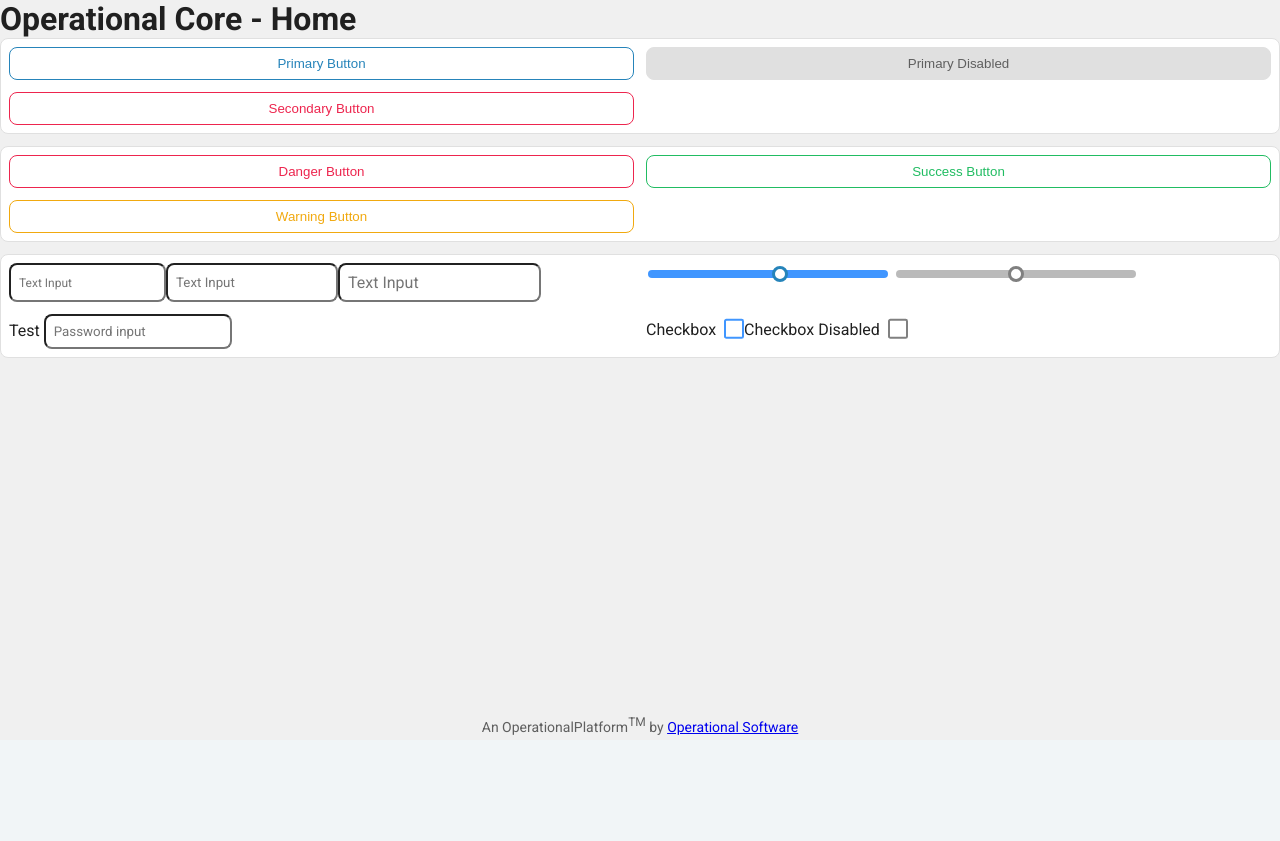
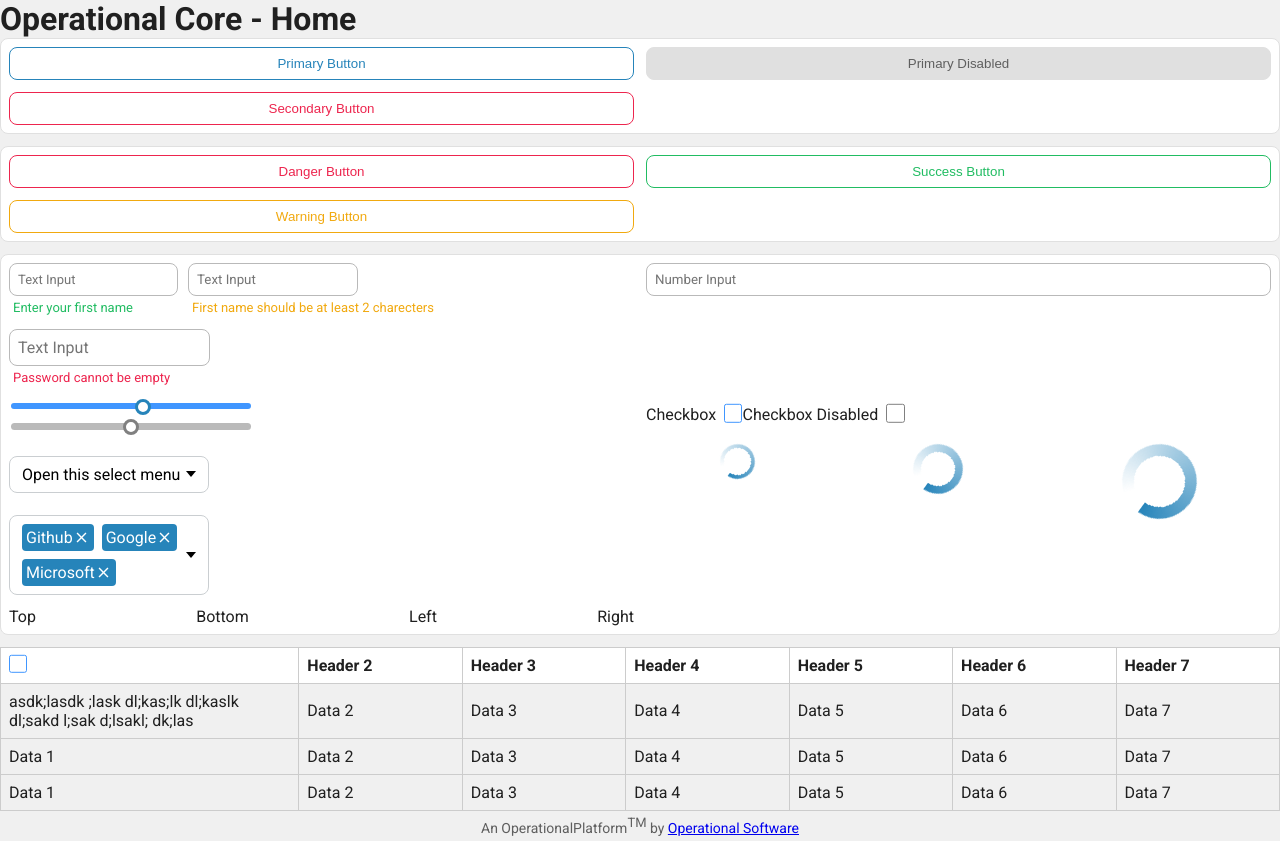
Before and after one commit to operationalsoftware/operational-core, a FastAPI app: page / in a window 1280 px wide. Shown: the part 60-901 px from the top of the page. Before the commit the page ends 795 px from the top, so only its background shows below. Run offline with FastAPI, Linux system fonts and the light colour scheme.

Commit message:
tooltip complete, table and slider style fix, multiple select style done ref #1

```diff
--- a/src/ui/modules/home.jinja2
+++ b/src/ui/modules/home.jinja2
@@ -1,4 +1,6 @@
 {% extends "authenticated.jinja2" %}
+{% from 'components/icon.jinja2' import icon %}
+
 
 {% block head %}
 {{ super() }}
@@ -40,43 +42,33 @@
   </div>
 
   <div class="card">
-    {# <input type="text" placeholder="Text Input" />
-    <input type="text" placeholder="Text Input" disabled />
-    <input type="password" placeholder="Password" />
-    <input type="password" placeholder="Password" disabled />
-    <input type="email" placeholder="Email" />
-    <input type="email" placeholder="Email" disabled />
-    <input type="number" />
-    <input type="number" disabled />
-    <input type="date" />
-    <input type="date" disabled />
-    <textarea placeholder="Text Area"></textarea>
-    <textarea placeholder="Text Area" disabled></textarea>
-    <select>
-      <option>Option 1</option>
-      <option>Option 2</option>
-    </select>
-    <select disabled>
-      <option>Option 1</option>
-      <option>Option 2</option>
-    </select> #}
+    <div style="display: flex; gap:10px; flex-wrap:wrap;">
+      <div>
+        <input class="input-sm" type="text" placeholder="Text Input" />
+        <div class="input-helper success">Enter your first name</div>
+      </div>
+      <div>
+        <input type="password" placeholder="Text Input" />
+        <div class="input-helper warning">First name should be at least 2 charecters</div>
+        {# <span>{{ icon("eye-off") }}</span> #}
 
-    <div style="display: flex;">
-      <input class="input-sm" type="text" placeholder="Text Input" />
-      <input type="text" placeholder="Text Input" />
-      <input class="input-large" type="text" placeholder="Text Input" />
+      </div>
+      <div>
+        <input class="input-large" type="text" placeholder="Text Input" />
+        <div class="input-helper error">Password cannot be empty</div>
+      </div>
     </div>
 
-    <div>
+    <div style="display: flex; flex-direction:column; gap:10px; ">
+      <input type="number" placeholder="Number Input" />
+    </div>
+
+    <div style="display: flex; flex-direction:column; gap:10px; ">
       <input type="range" min="1" max="10" id="myRange">
       <input type="range" disabled id="myRange">
     </div>
 
-    <div class="password-input">
-      <label class="inline" for="test">Test</label>
-      <input id="test" type="password" placeholder="Password input" />
-      <span class="toggle-icon" aria-hidden="true"></span>
-    </div>
+
 
 
     <div class="checkbox-container">
@@ -85,7 +77,155 @@
       <label class="inline-label" for="disabled-checkbox">Checkbox Disabled</label>
       <input id="disabled-checkbox" disabled type="checkbox">
     </div>
+
+    <div style="display: flex; flex-direction:column; gap:10px; ">
+      <div class="custom-select">
+        <div role="combobox" aria-labelledby="select button" aria-haspopup="listbox" aria-expanded="false"
+          aria-controls="select-dropdown" class="select-button">
+          <span>Open this select menu</span>
+          <span class="arrow"></span>
+        </div>
+        <ul role="listbox" id="select-dropdown" class="select-dropdown">
+          <li role="option">
+            <input type="radio" id="github" name="social-account" />
+            <label for="github">GitHub</label>
+          </li>
+          <li role="option">
+            <input type="radio" id="instagram" name="social-account" />
+            <label for="instagram">Instagram</label>
+          </li>
+          <li role="option">
+            <input type="radio" id="google" name="social-account" />
+            <label for="google">Google</label>
+          </li>
+          <li role="option">
+            <input type="radio" id="slack" name="social-account" />
+            <label for="slack">Slack</label>
+          </li>
+          <li role="option">
+            <input type="radio" id="microsoft" name="social-account" />
+            <label for="microsoft">Microsoft</label>
+          </li>
+        </ul>
+      </div>
+
+      <div class="custom-select">
+        <div role="combobox" aria-labelledby="select button" aria-haspopup="listbox" aria-expanded="false"
+          aria-controls="select-dropdown" class="select-button">
+          <div class="selected-values">
+            <span class="selected-value">Github
+              {{ icon("close") }}
+            </span>
+            <span class="selected-value">Google {{ icon("close") }}
+            </span>
+            <span class="selected-value">Microsoft {{ icon("close") }}
+            </span>
+          </div>
+          <span class="arrow"></span>
+        </div>
+        <ul role="listbox" id="select-dropdown" class="select-dropdown">
+          <li role="option">
+            <input type="radio" id="github" name="social-account" />
+            <label for="github">GitHub</label>
+          </li>
+          <li role="option">
+            <input type="radio" id="instagram" name="social-account" />
+            <label for="instagram">Instagram</label>
+          </li>
+          <li role="option">
+            <input type="radio" id="google" name="social-account" />
+            <label for="google">Google</label>
+          </li>
+          <li role="option">
+            <input type="radio" id="slack" name="social-account" />
+            <label for="slack">Slack</label>
+          </li>
+          <li role="option">
+            <input type="radio" id="microsoft" name="social-account" />
+            <label for="microsoft">Microsoft</label>
+          </li>
+        </ul>
+      </div>
+    </div>
+
+    <div style="display: flex; justify-content: space-around; gap:10px; ">
+      <div class="loading-spinner loading-spinner-sm"></div>
+      <div class="loading-spinner"></div>
+      <div class="loading-spinner loading-spinner-lg"></div>
+    </div>
+
+    <div style="display:flex; justify-content:space-between">
+      <span data-text="Thanks for hovering! I'm a tooltip" class="tooltip top">Top</span>
+
+      <span data-text="Thanks for hovering! I'm a tooltip" class="tooltip bottom">Bottom</span>
+
+      <span data-text="Thanks for hovering! I'm a tooltip" class="tooltip left">Left</span>
+
+      <span data-text="Thanks for hovering! I'm a tooltip" class="tooltip">Right</span>
+    </div>
+
+
+
   </div>
+
+  </div>
+
+
+
+  </div>
+
+
+
+  <div class="table-container">
+    <table>
+      <thead>
+        <tr>
+          <th class="table-head">
+            <input type="checkbox" id="checkbox">
+          </th>
+          <th class="table-head">Header 2</th>
+          <th class="table-head">Header 3</th>
+          <th class="table-head">Header 4</th>
+          <th class="table-head">Header 5</th>
+          <th class="table-head">Header 6</th>
+          <th class="table-head">Header 7</th>
+        </tr>
+      </thead>
+      <tbody>
+        <tr class="table-row">
+          <td class="table-data">asdk;lasdk ;lask dl;kas;lk dl;kaslk dl;sakd l;sak d;lsakl; dk;las</td>
+          <td>Data 2</td>
+          <td>Data 3</td>
+          <td>Data 4</td>
+          <td>Data 5</td>
+          <td>Data 6</td>
+          <td>Data 7</td>
+        </tr>
+        <tr class="table-row">
+          <td>Data 1</td>
+          <td>Data 2</td>
+          <td>Data 3</td>
+          <td>Data 4</td>
+          <td>Data 5</td>
+          <td>Data 6</td>
+          <td>Data 7</td>
+        </tr>
+        <tr class="table-row">
+          <td>Data 1</td>
+          <td>Data 2</td>
+          <td>Data 3</td>
+          <td>Data 4</td>
+          <td>Data 5</td>
+          <td>Data 6</td>
+          <td>Data 7</td>
+        </tr>
+      </tbody>
+    </table>
+  </div>
+
+
+
+
 
 
 </section>
--- a/static/css/components.css
+++ b/static/css/components.css
@@ -67,6 +67,7 @@ button:disabled:hover {
 }
 
 /* FORM COMPONENTS */
+input:not([type="range"]),
 textarea,
 select {
   border: 1.5px solid var(--border-color-dark);
@@ -115,23 +116,27 @@ select:focus-visible {
   font-weight: bold; /* Optionally make the label bold */
 }
 
-/* Password input */
-.password-input {
-  position: relative;
+/* Input helper */
+.input-helper {
+  margin: var(--spacing-sm);
+  font-size: var(--font-size-xs);
 }
 
-.password-input input[type="password"] {
-  padding-right: var(--spacing-xxl);
+.input-helper.success {
+  color: var(--success-color);
+}
+
+.input-helper.warning {
+  color: var(--warning-color);
+}
+
+.input-helper.error {
+  color: var(--danger-color);
 }
 
 /* Input  */
 input:not([type="range"]) {
-  border-radius: var(--border-radius);
-  background-color: var(--background-color-content);
-  padding: var(--spacing);
-  font-family: var(--font-family);
-  transition: border-color 0.2s ease-in-out, border-width 0.2s ease-in-out,
-    box-shadow 0.2s ease-in-out;
+  transition: border-color 0.2s ease-in-out, box-shadow 0.2s ease-in-out;
 }
 
 input:hover {
@@ -140,7 +145,6 @@ input:hover {
 
 input:focus-visible {
   outline: none;
-  border-width: 2px;
   border-color: var(--border-hover-color);
   box-shadow: 0 0 0.1px 0.5px var(--border-hover-color);
 }
@@ -173,7 +177,7 @@ input[type="checkbox"] {
   color: var(--border-hover-color);
   width: 1.15em;
   height: 1.15em;
-  border: 0.15em solid currentColor;
+  border: 0.1em solid currentColor;
   border-radius: 0.15em;
   transform: translateY(-0.075em);
   display: grid;
@@ -211,7 +215,6 @@ input[type="checkbox"]:disabled {
 }
 
 /* Range input */
-
 /*********** Baseline, reset styles ***********/
 input[type="range"] {
   -webkit-appearance: none;
@@ -231,7 +234,7 @@ input[type="range"]:focus {
 input[type="range"]::-webkit-slider-runnable-track {
   background-color: var(--border-hover-color);
   border-radius: 0.5rem;
-  height: 0.5rem;
+  height: 0.4rem;
   transition: filter 0.2s ease-in-out;
 }
 
@@ -254,8 +257,6 @@ input[type="range"]::-webkit-slider-thumb {
   height: 1rem;
   width: 1rem;
   transition: transform 0.2s ease-in-out;
-  position: relative; /* Make sure it's positioned relative */
-  z-index: 1; /* Place it above the track */
 }
 
 input[type="range"]::-webkit-slider-thumb:hover {
@@ -288,14 +289,6 @@ input[type="range"]::-moz-range-track {
   border-radius: 0.5rem;
   height: 0.5rem;
   transition: filter 0.2s ease-in-out;
-}
-
-input[type="range"]::-moz-range-track:hover {
-  filter: brightness(1.1);
-}
-
-input[type="range"]:disabled::-moz-range-track:hover {
-  filter: brightness(1);
 }
 
 /* slider thumb */
@@ -332,3 +325,316 @@ input[type="range"]:disabled::-moz-range-thumb:hover,
 input[type="range"]:disabled::-moz-range-thumb:focus {
   transform: scale(1);
 }
+
+/* Table */
+.table-container {
+  width: 100%;
+  overflow-x: auto; /* Enable horizontal scrolling on small screens */
+}
+
+table {
+  width: 100%;
+  border-collapse: collapse;
+}
+
+/* Optional: Add some basic styles for better readability */
+thead {
+  background-color: var(--background-color-content);
+}
+
+th,
+td {
+  cursor: pointer;
+  border: 1px solid #ccc;
+}
+
+th,
+td {
+  padding: 8px;
+  text-align: left;
+  min-width: 70px;
+  max-width: 150px;
+  transition: background-color 0.2s ease-in-out, color 0.2s ease-in-out;
+}
+
+.table-row {
+  transition: background-color 0.2s ease-in-out;
+}
+
+.table-row:hover {
+  background-color: var(--background-color-content);
+}
+
+/* Select menu */
+
+.custom-select {
+  position: relative;
+  width: 200px;
+  max-width: 100%;
+  color: #000;
+  margin-top: var(--spacing-lg);
+  z-index: 1;
+}
+
+.select-button {
+  width: 100%;
+  font-size: var(--font-size-md);
+  background-color: #fff;
+  padding: var(--spacing-md) var(--spacing-lg);
+  border: 1px solid #caced1;
+  border-radius: var(--border-radius);
+  cursor: pointer;
+  display: flex;
+  justify-content: space-between;
+  align-items: center;
+  transition: border-color 0.2s ease;
+}
+
+.select-button:hover {
+  border: 1.5px solid var(--border-hover-color);
+}
+
+.selected-values {
+  display: flex;
+  flex-wrap: wrap;
+  gap: 0.5rem;
+  align-items: center;
+}
+
+.selected-value {
+  background-color: var(--primary-color);
+  color: white;
+  padding: var(--spacing-sm);
+  border-radius: var(--border-radius-sm);
+  text-align: left;
+  display: flex;
+  align-items: center;
+}
+
+.selected-value .icon {
+  width: 17px;
+  height: 17px;
+  fill: var(--text-color-contrast);
+  transition: fill 0.2s ease-in-out;
+}
+
+.selected-value .icon:hover {
+  fill: var(--text-color-light);
+}
+
+.arrow {
+  border-left: 5px solid transparent;
+  border-right: 5px solid transparent;
+  border-top: 6px solid #000;
+  transition: transform ease-in-out 0.3s;
+}
+
+.select-dropdown {
+  position: absolute;
+  list-style: none;
+  width: 100%;
+  box-shadow: 0 10px 25px rgba(0, 0, 0, 0.2);
+  background-color: #fff;
+  border: 1px solid #caced1;
+  border-radius: var(--border-radius);
+  padding: var(--spacing);
+  margin-top: 10px;
+  max-height: 200px;
+  overflow-y: auto;
+  transition: 0.2s ease;
+  transform: scaleY(0);
+  opacity: 0;
+  visibility: hidden;
+}
+
+.custom-select.active .arrow {
+  transform: rotate(180deg);
+}
+
+.custom-select.active .select-dropdown {
+  opacity: 1;
+  visibility: visible;
+  transform: scaleY(1);
+}
+
+.select-dropdown:focus-within {
+  box-shadow: 0 10px 25px rgba(0, 0, 0, 0.5);
+}
+
+.select-dropdown li {
+  position: relative;
+  cursor: pointer;
+  display: flex;
+  gap: 1rem;
+  align-items: center;
+  border-radius: var(--border-radius);
+  transition: background-color 0.2s ease-in-out, color 0.2s ease-in-out;
+}
+
+.select-dropdown li label {
+  width: 100%;
+  padding: 8px 10px;
+  cursor: pointer;
+  border-radius: var(--border-radius);
+}
+
+.select-dropdown::-webkit-scrollbar {
+  width: 5px;
+}
+
+.select-dropdown::-webkit-scrollbar-track {
+  background: #f1f1f1;
+  border-radius: 25px;
+}
+
+.select-dropdown::-webkit-scrollbar-thumb {
+  background: #ccc;
+  border-radius: 25px;
+}
+
+.select-dropdown li:hover,
+.select-dropdown input:checked ~ label {
+  background-color: var(--primary-color);
+  color: white;
+}
+
+.select-dropdown input[type="radio"] {
+  position: absolute;
+  left: 0;
+  opacity: 0;
+}
+
+/* Loading spinner */
+.loading-spinner {
+  width: 50px;
+  height: 50px;
+  border-radius: 50%;
+  background: conic-gradient(#0000 10%, var(--primary-color));
+  mask: radial-gradient(farthest-side, #0000 calc(100% - 8px), #000 0);
+  -webkit-mask: radial-gradient(farthest-side, #0000 calc(100% - 8px), #000 0);
+  animation: s3 1s infinite linear;
+}
+
+.loading-spinner-sm {
+  width: 35px;
+  height: 35px;
+  mask: radial-gradient(farthest-side, #0000 calc(100% - 4px), #000 0);
+  -webkit-mask: radial-gradient(farthest-side, #0000 calc(100% - 4px), #000 0);
+}
+
+.loading-spinner-lg {
+  width: 75px;
+  height: 75px;
+  mask: radial-gradient(farthest-side, #0000 calc(100% - 12px), #000 0);
+  -webkit-mask: radial-gradient(farthest-side, #0000 calc(100% - 12px), #000 0);
+}
+
+@keyframes s3 {
+  to {
+    transform: rotate(1turn);
+  }
+}
+
+/* Tooltip */
+.tooltip {
+  display: inline-block;
+  position: relative; /* making the .tooltip span a container for the tooltip text */
+  z-index: 1;
+}
+
+.tooltip:before {
+  content: attr(data-text);
+  position: absolute;
+
+  top: 50%;
+  transform: translateY(-50%);
+
+  /* move to right */
+  left: 100%;
+  margin-left: var(--spacing-md);
+
+  /* basic styles */
+  width: 200px;
+  padding: var(--spacing);
+  border-radius: var(--border-radius);
+  background: #000;
+  color: #fff;
+  text-align: center;
+  visibility: hidden;
+  opacity: 0;
+  transition: opacity 0.2s ease-in-out, visibility 0.2s ease-in-out;
+  pointer-events: none;
+}
+
+.tooltip.left::before {
+  left: initial;
+  margin: initial;
+  right: 100%;
+  margin-right: var(--spacing-md);
+}
+
+.tooltip.top::before {
+  top: initial;
+  bottom: 100%;
+  margin-bottom: var(--spacing-md);
+  transform: translateX(-50%);
+}
+
+.tooltip.bottom::before {
+  top: 100%;
+  bottom: initial;
+  margin-top: var(--spacing-md);
+  transform: translateX(-50%);
+}
+
+.tooltip:after {
+  content: "";
+  position: absolute;
+
+  /* position tooltip correctly */
+  left: 100%;
+  margin-left: -5px;
+
+  /* vertically center */
+  top: 50%;
+  transform: translateY(-50%);
+
+  /* the arrow */
+  border: 10px solid #000;
+  border-color: transparent black transparent transparent;
+
+  visibility: hidden;
+  opacity: 0;
+  transition: opacity 100ms ease-in-out, visibility 100ms ease-in-out;
+  pointer-events: none;
+}
+
+.tooltip.left:after {
+  left: initial;
+  right: 100%;
+  margin-right: -5px;
+  border-color: transparent transparent transparent black;
+}
+
+.tooltip.top:after {
+  top: initial;
+  bottom: 100%;
+  margin-bottom: -5px;
+  transform: translateX(-50%);
+  border-color: black transparent transparent transparent;
+}
+
+.tooltip.bottom:after {
+  top: 100%;
+  bottom: initial;
+  margin-top: -5px;
+  transform: translateX(-50%);
+  border-color: transparent transparent black transparent;
+}
+
+.tooltip:hover:before,
+.tooltip:hover:after {
+  display: inline-block;
+  visibility: visible;
+  opacity: 1;
+}
--- a/static/css/variables.css
+++ b/static/css/variables.css
@@ -31,7 +31,7 @@
   --font-weight-heading: 600;
 
   --font-size: 16px;
-  --font-size-xs: 12px;
+  --font-size-xs: 13px;
   --font-size-sm: 14px;
   --font-size-md: 16px;
   --font-size-lg: 18px;
```
Also changed, not shown: src/ui/components/icon-paths/close.svg (added), src/ui/components/icon-paths/eye-off.svg, src/ui/components/icon-paths/eye-on.svg, static/css/modules/home.css (line endings or trailing spaces).
